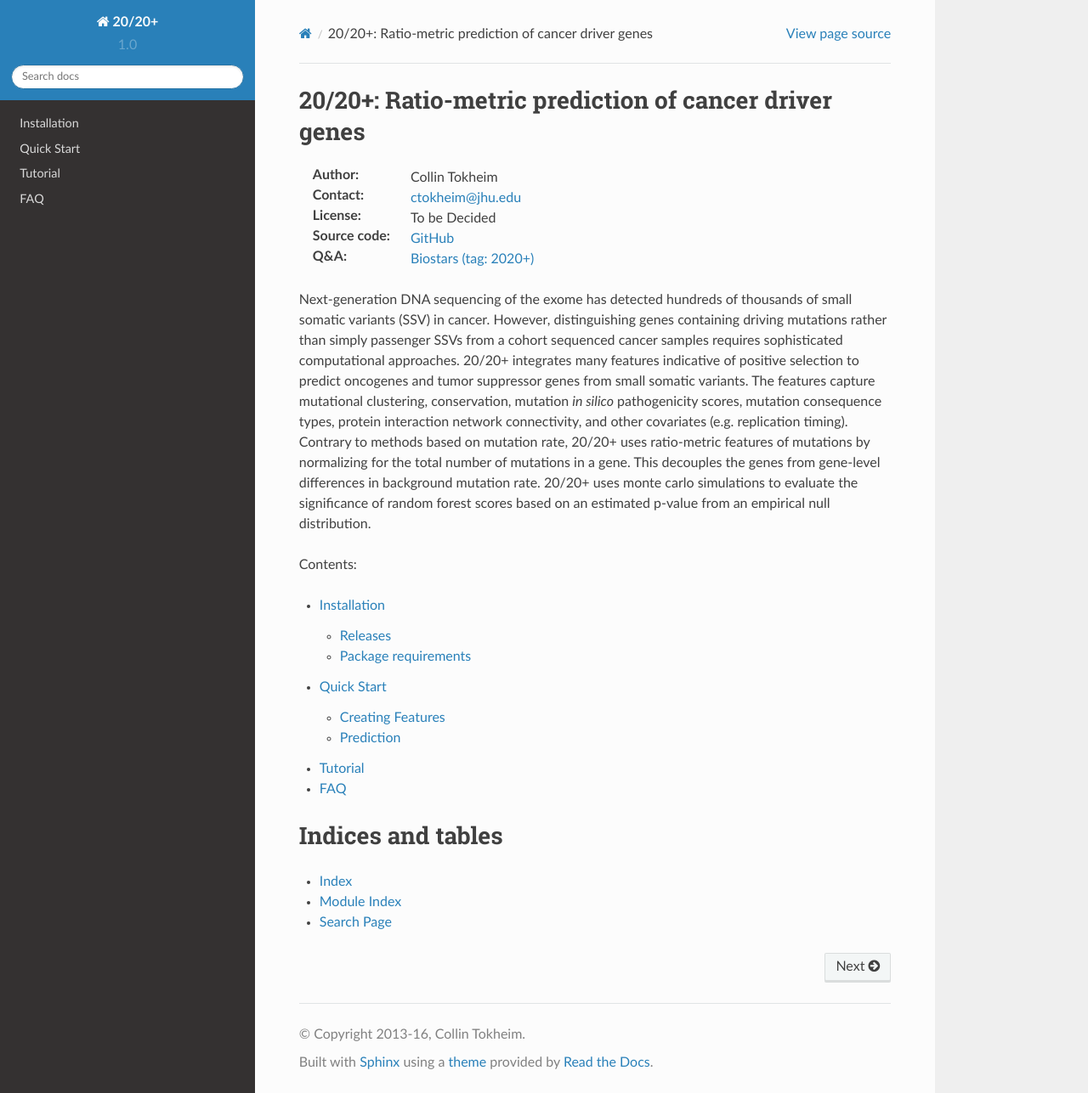
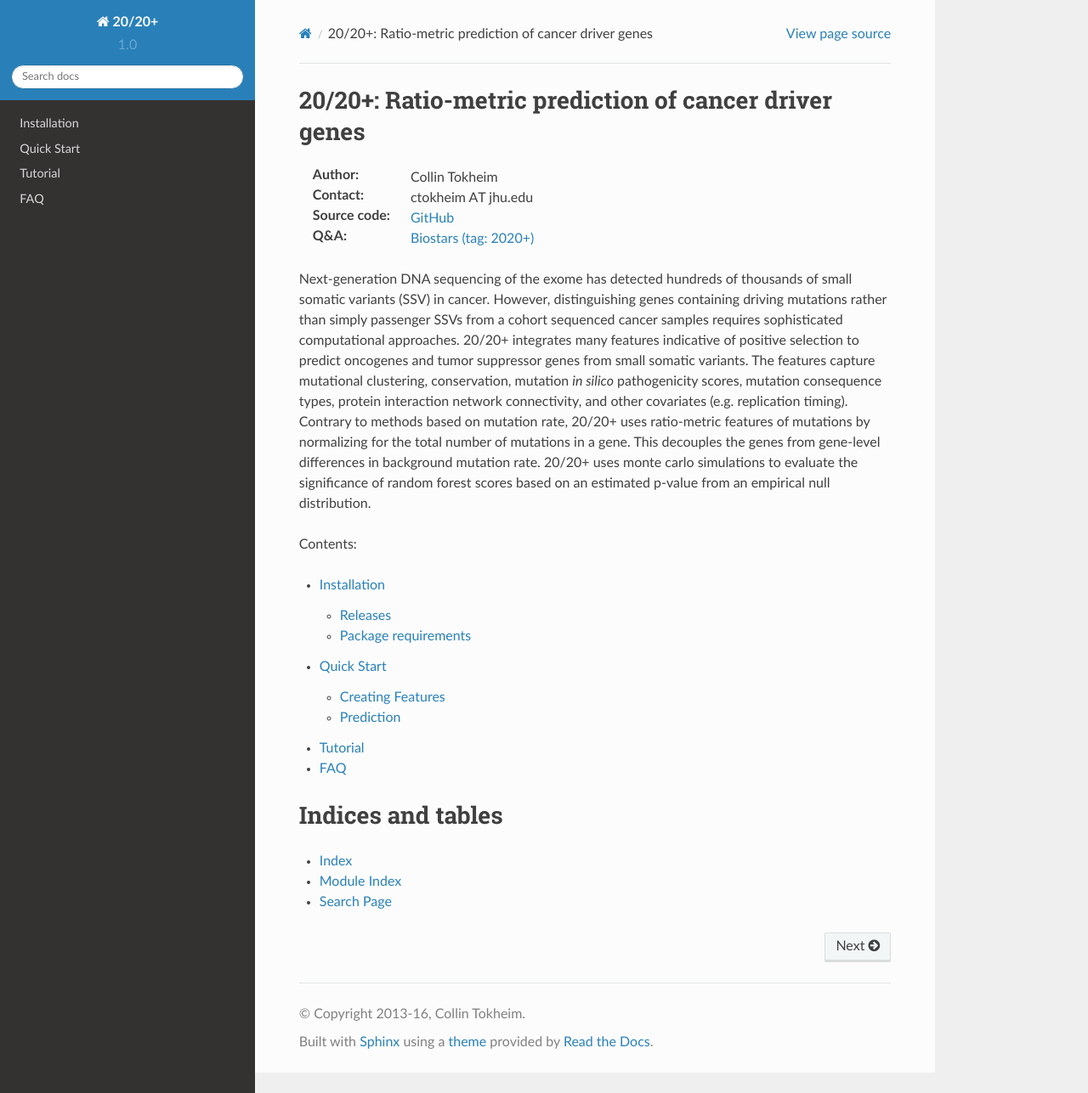
Before and after one commit to KarchinLab/2020plus, a Sphinx documentation site: the page built from doc/index.rst, in a window 1280 px wide and 1287 px high. Shown: the whole window at 85% size. Built offline with Sphinx 7.4.7 and the Read the Docs theme 2.0.0, drawn with Linux system fonts in a browser that asks for light colours.

Commit message:
Minor fix

```diff
--- a/doc/index.rst
+++ b/doc/index.rst
@@ -7,8 +7,7 @@
 ======================================================
 
 :Author: Collin Tokheim
-:Contact: ctokheim@jhu.edu
-:License: To be Decided
+:Contact: ctokheim AT jhu.edu
 :Source code: `GitHub <https://github.com/KarchinLab/2020plus>`_
 :Q&A: `Biostars (tag: 2020+) <https://www.biostars.org/t/2020+/>`_
 
@@ -16,8 +15,6 @@ Next-generation DNA sequencing of the exome has detected hundreds of thousands o
 20/20+ integrates many features indicative of positive selection to predict oncogenes and tumor suppressor genes from small somatic variants.
 The features capture mutational clustering, conservation, mutation *in silico* pathogenicity scores, mutation consequence types, protein interaction network connectivity, and other covariates (e.g. replication timing).
 Contrary to methods based on mutation rate, 20/20+ uses ratio-metric features of mutations by normalizing for the total number of mutations in a gene. This decouples the genes from gene-level differences in background mutation rate. 20/20+ uses monte carlo simulations to evaluate the significance of random forest scores based on an estimated p-value from an empirical null distribution.
-
-
 
 
 Contents:
```
